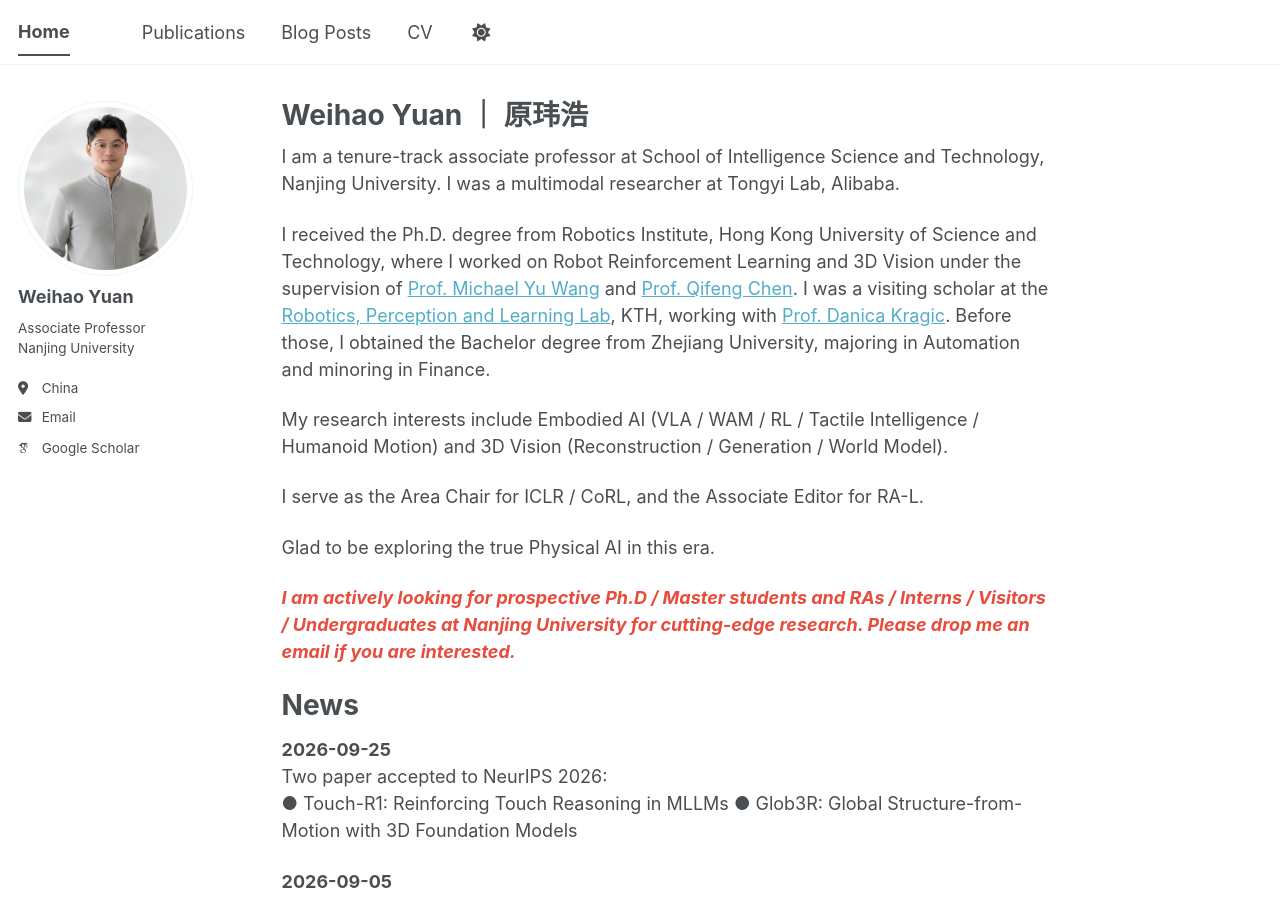
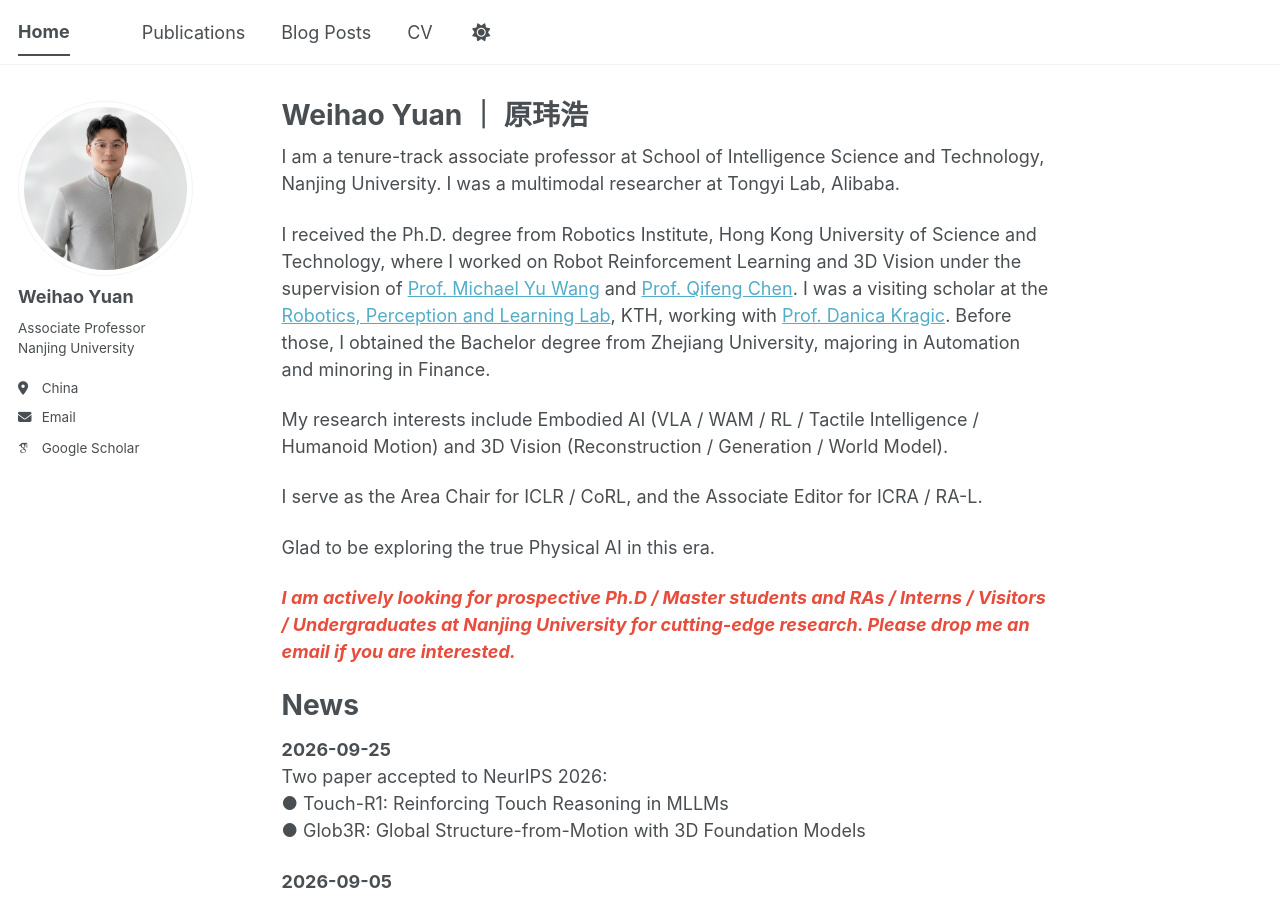
Before and after one commit to weihao-yuan/weihao-yuan.github.io, a Jekyll site: the page built from _pages/about.md, in a window 1280 px wide and 900 px high. Built offline with Jekyll 4.4.1, drawn with Linux system fonts in a browser that asks for light colours; some web fonts are replaced; a script bundle is joined from its source files by our own code; library files that are not in the unit come from our copies.

Commit message:
update: icra ae

```diff
--- a/_pages/about.md
+++ b/_pages/about.md
@@ -16,7 +16,7 @@ Before those, I obtained the Bachelor degree from Zhejiang University, majoring
 
 My research interests include Embodied AI (VLA / WAM / RL / Tactile Intelligence / Humanoid Motion) and 3D Vision (Reconstruction / Generation / World Model).
 
-I serve as the Area Chair for ICLR / CoRL, and the Associate Editor for RA-L.
+I serve as the Area Chair for ICLR / CoRL, and the Associate Editor for ICRA / RA-L.
 
 Glad to be exploring the true Physical AI in this era.
 
```
Also changed, not shown: _publications/2026-corl-robodreamer.md (+1 -1 lines).
